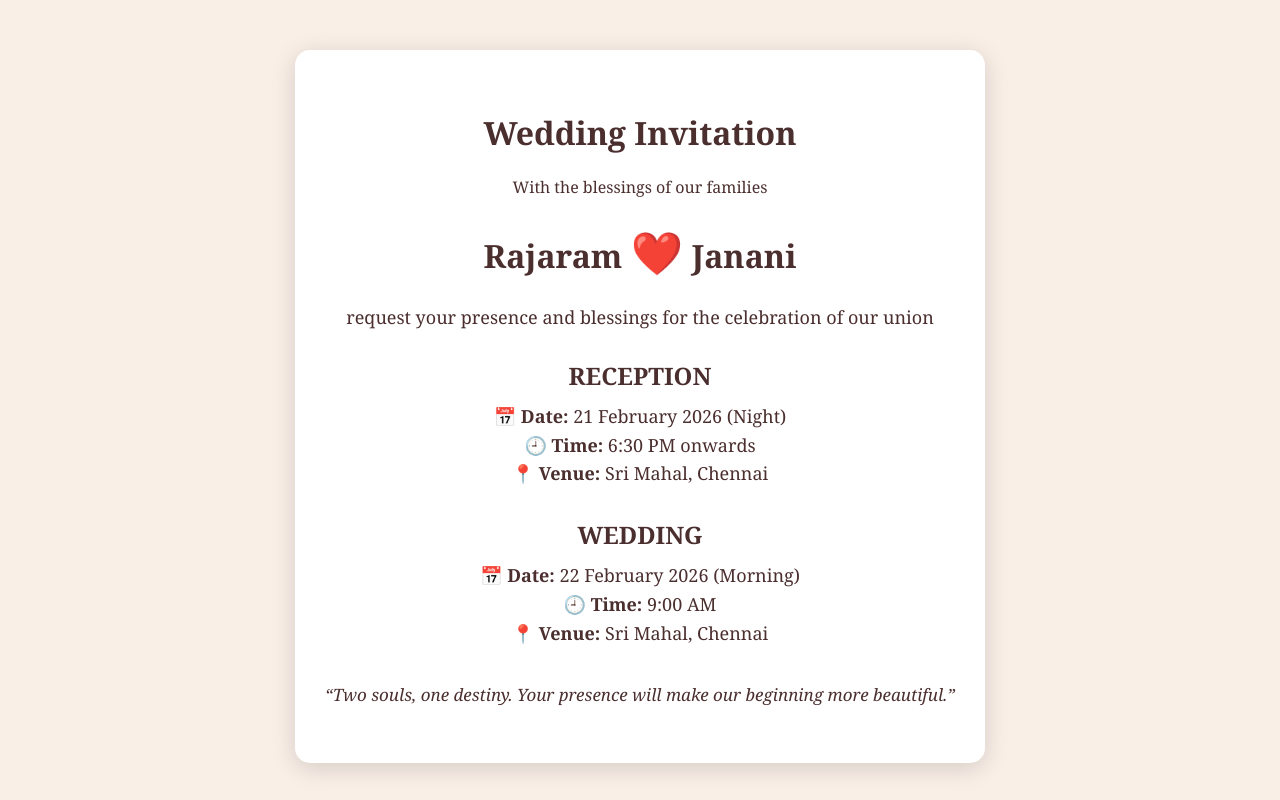
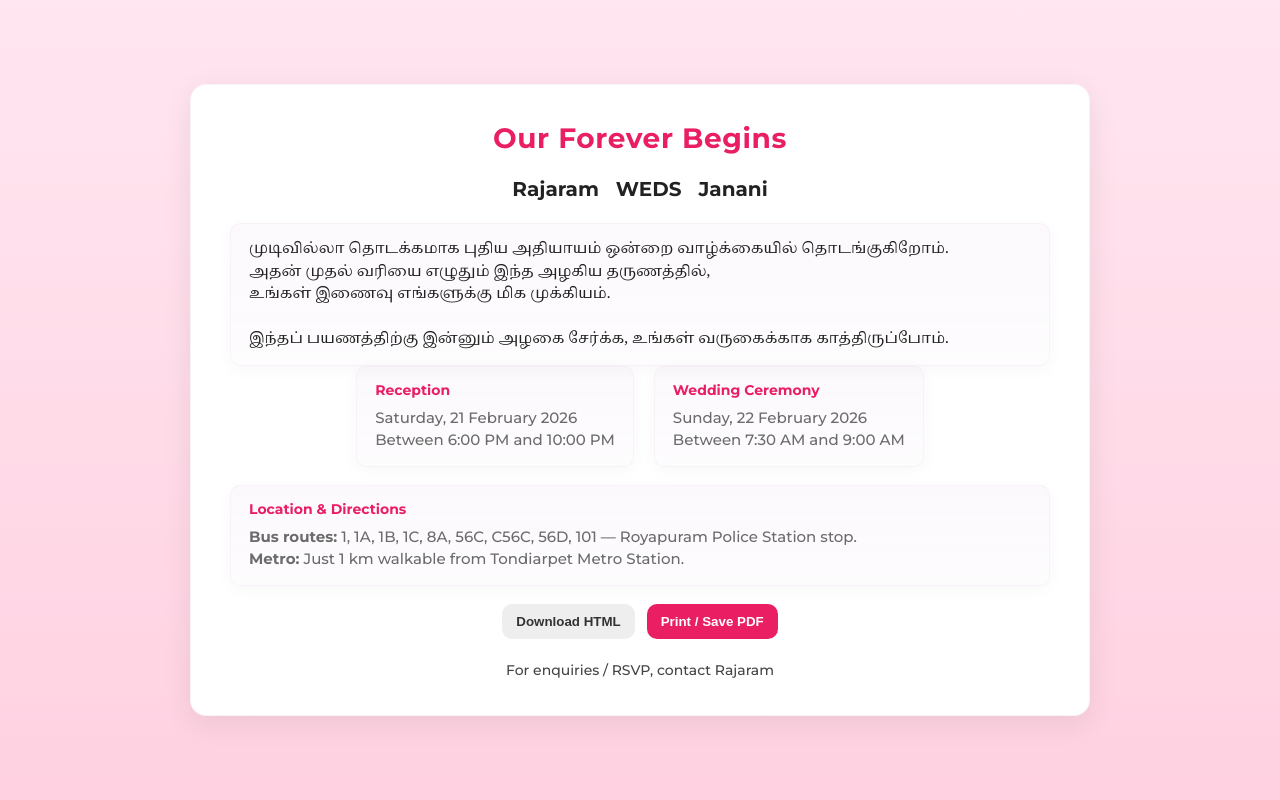
Before and after one commit to rajaramjanani/ForeverBegins, a plain HTML site: page index.html in a window 1280 px wide. Drawn offline with Linux system fonts and the light colour scheme.

Commit message:
Update index.html
ds

```diff
--- a/index.html
+++ b/index.html
@@ -1,80 +1,153 @@
-<!DOCTYPE html>
+<!doctype html>
 <html lang="en">
 <head>
-<meta charset="UTF-8">
-<meta name="viewport" content="width=device-width, initial-scale=1.0">
-<title>Rajaram ❤️ Janani - Wedding Invitation</title>
-<style>
-    body {
-        font-family: 'Georgia', serif;
-        text-align: center;
-        margin: 0;
-        background: #f9efe7;
-        color: #4b2e2e;
+  <meta charset="utf-8" />
+  <meta name="viewport" content="width=device-width,initial-scale=1" />
+  <title>Our Forever Begins — Invitation</title>
+  <link href="https://fonts.googleapis.com/css2?family=Montserrat:wght@300;500;700&family=Noto+Serif+Tamil:wght@400;700&display=swap" rel="stylesheet">
+  <style>
+    :root{
+      --bg: #fffaf6;
+      --card:#ffffff;
+      --accent:#e91e63;
+      --muted:#6b6b6b;
+      --max:900px;
     }
-    .card {
-        padding: 40px 20px;
-        max-width: 650px;
-        margin: auto;
-        background: white;
-        margin-top: 50px;
-        border-radius: 15px;
-        box-shadow: 0 5px 25px rgba(0,0,0,0.15);
+    *{box-sizing:border-box}
+    body{
+      margin:0;
+      font-family: 'Montserrat', system-ui, -apple-system, 'Segoe UI', Roboto, 'Helvetica Neue', Arial;
+      background: linear-gradient(180deg,#ffe6f0 0%, #ffd1e1 100%);
+      color:#222;
+      -webkit-font-smoothing:antialiased;
+      -moz-osx-font-smoothing:grayscale;
+      padding:48px 16px;
+      display:flex;
+      align-items:center;
+      justify-content:center;
+      min-height:100vh;
     }
-    .names {
-        font-size: 32px;
-        font-weight: bold;
-        margin: 25px 0;
+    .card{
+      width:100%;
+      max-width:var(--max);
+      background:var(--card);
+      border-radius:16px;
+      box-shadow:0 8px 30px rgba(24,24,24,0.08);
+      padding:36px;
+      border:1px solid rgba(176,106,179,0.08);
     }
-    .heart {
-        font-size: 42px;
-        color: red;
+    .title{
+      text-align:center;
+      font-weight:700;
+      font-size:28px;
+      color:var(--accent);
+      letter-spacing:0.6px;
+      margin-bottom:12px;
     }
-    .section-title {
-        margin-top: 30px;
-        font-size: 24px;
-        font-weight: bold;
-        text-transform: uppercase;
+    .subtitle{
+      text-align:center;
+      font-family: 'Noto Serif Tamil', serif;
+      white-space:pre-line;
+      font-size:18px;
+      line-height:1.6;
+      color:#222;
+      margin-bottom:22px;
     }
-    .details {
-        font-size: 18px;
-        line-height: 1.6;
-        margin-top: 10px;
+    .names{
+      text-align:center;
+      font-weight:700;
+      font-size:20px;
+      margin:10px 0 22px 0;
     }
-</style>
+    .section{
+      display:flex;
+      gap:20px;
+      flex-wrap:wrap;
+      justify-content:center;
+      margin-bottom:18px;
+    }
+    .box{
+      background:linear-gradient(180deg, rgba(176,106,179,0.04), rgba(176,106,179,0.02));
+      border-radius:10px;
+      padding:14px 18px;
+      min-width:240px;
+      max-width:420px;
+      box-shadow:0 4px 18px rgba(16,16,16,0.03);
+      border:1px solid rgba(176,106,179,0.06);
+    }
+    .box h4{margin:0 0 8px 0;font-size:14px;color:var(--accent)}
+    .box p{margin:0;color:var(--muted);font-size:15px;line-height:1.5}
+    .directions{margin-top:6px;font-size:15px;color:#333}
+    .footer{
+      text-align:center;
+      margin-top:22px;
+      color:#444;
+      font-size:14px;
+    }
+    .actions{display:flex;gap:12px;justify-content:center;margin-top:18px}
+    button{cursor:pointer;border:0;padding:10px 14px;border-radius:10px;font-weight:600}
+    .btn-print{background:var(--accent);color:white}
+    .btn-download{background:#eee;color:#333}
+    @media print{
+      body{padding:0}
+      .card{box-shadow:none;border:none}
+      .actions{display:none}
+    }
+  </style>
 </head>
 <body>
+  <div class="card" id="inviteCard">
+    <div class="title">Our Forever Begins</div>
 
-<div class="card">
-    <h1>Wedding Invitation</h1>
-    <p>With the blessings of our families</p>
+    <div class="subtitle" style="font-family: 'Noto Serif Tamil', serif;"></div>
 
-    <div class="names">
-        Rajaram <span class="heart">❤️</span> Janani
+    <div class="names">Rajaram &nbsp;&nbsp;WEDS&nbsp;&nbsp; Janani</div>
+
+
+
+    <div class="box" style="margin:0 auto;max-width:820px;">
+      <p style="white-space:pre-line; font-family: 'Noto Serif Tamil', serif; color:#222">முடிவில்லா தொடக்கமாக புதிய அதியாயம் ஒன்றை வாழ்க்கையில் தொடங்குகிறோம்.
+அதன் முதல் வரியை எழுதும் இந்த அழகிய தருணத்தில்,
+உங்கள் இணைவு எங்களுக்கு மிக முக்கியம்.
+
+இந்தப் பயணத்திற்கு இன்னும் அழகை சேர்க்க, உங்கள் வருகைக்காக காத்திருப்போம்.</p>
     </div>
 
-    <p style="font-size:18px;">request your presence and blessings for the celebration of our union</p>
+<div class="section">
+      <div class="box">
+        <h4>Reception</h4>
+        <p>Saturday, 21 February 2026<br>Between 6:00 PM and 10:00 PM</p>
+      </div>
 
-    <!-- Reception -->
-    <div class="section-title">Reception</div>
-    <div class="details">
-        📅 <b>Date:</b> 21 February 2026 (Night)<br>
-        🕘 <b>Time:</b> 6:30 PM onwards<br>
-        📍 <b>Venue:</b> Sri Mahal, Chennai
+      <div class="box">
+        <h4>Wedding Ceremony</h4>
+        <p>Sunday, 22 February 2026<br>Between 7:30 AM and 9:00 AM</p>
+      </div>
+    </div>
+    <div class="box" style="margin:16px auto 0; max-width:820px;">
+      <h4>Location & Directions</h4>
+      <p class="directions"><strong>Bus routes:</strong> 1, 1A, 1B, 1C, 8A, 56C, C56C, 56D, 101 — Royapuram Police Station stop.<br>
+<strong>Metro:</strong> Just 1 km walkable from Tondiarpet Metro Station.</p>
     </div>
 
-    <!-- Marriage -->
-    <div class="section-title">Wedding</div>
-    <div class="details">
-        📅 <b>Date:</b> 22 February 2026 (Morning)<br>
-        🕘 <b>Time:</b> 9:00 AM<br>
-        📍 <b>Venue:</b> Sri Mahal, Chennai
+    <div class="actions">
+      <button class="btn-download" id="downloadBtn">Download HTML</button>
+      <button class="btn-print" onclick="window.print()">Print / Save PDF</button>
     </div>
 
-    <p style="margin-top:35px;font-style:italic;font-size:17px;">
-        “Two souls, one destiny. Your presence will make our beginning more beautiful.”
-    </p>
-</div>
+    <div class="footer">For enquiries / RSVP, contact Rajaram</div>
+  </div>
 
+  <script>
+    // Download the current HTML as a file
+    document.getElementById('downloadBtn').addEventListener('click', function(){
+      const html = '<!doctype html>' + document.documentElement.outerHTML;
+      const blob = new Blob([html], {type: 'text/html'});
+      const url = URL.createObjectURL(blob);
+      const a = document.createElement('a');
+      a.href = url; a.download = 'invitation.html'; document.body.appendChild(a); a.click(); a.remove();
+      URL.revokeObjectURL(url);
+    });
+  </script>
 </body>
 </html>
```
